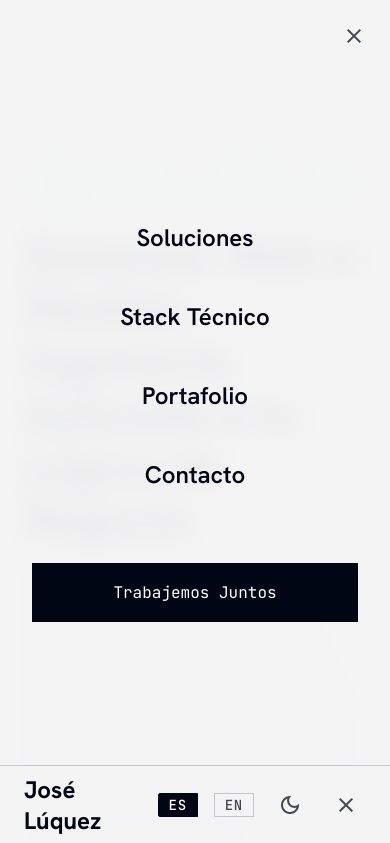
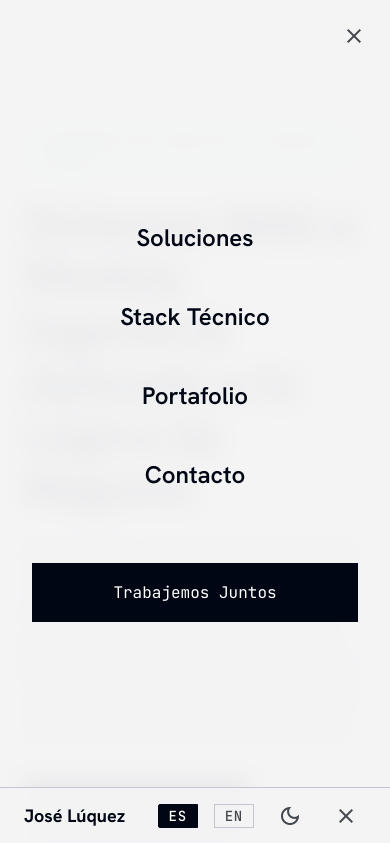
Before and after one commit to luqjos31/luqjos31.github.io, a website built with Vite: page index.html in a window 390 px wide. Both pictures are taken after a click on the button "menu". Shown: the top 843 px of the page. Built offline with nearby package versions, Linux system fonts and the light colour scheme.

Commit message:
fix: hide mobile menu on desktop, smaller logo on mobile, compact top margin

```diff
--- a/index.html
+++ b/index.html
@@ -11,7 +11,7 @@
 <!-- TopAppBar -->
 <header class="fixed bottom-0 md:top-0 left-0 w-full z-50 flex justify-between items-center px-lg py-sm bg-background/90 backdrop-blur-md border-t md:border-t-0 md:border-b border-outline-variant">
 <div class="max-w-container-max mx-auto w-full flex justify-between items-center">
-<div class="font-display-lg text-headline-md font-bold text-primary">
+<div class="font-display-lg text-[18px] md:text-headline-md font-bold text-primary whitespace-nowrap">
             José Lúquez
         </div>
 <nav class="hidden md:flex items-center gap-lg">
@@ -30,7 +30,7 @@
 </div>
 </header>
 <!-- Mobile menu overlay -->
-<div id="mobile-menu" class="fixed inset-0 z-40 flex-col items-center justify-center gap-xl bg-background/95 backdrop-blur-md" style="display: none">
+<div id="mobile-menu" class="fixed inset-0 z-40 flex-col items-center justify-center gap-xl bg-background/95 backdrop-blur-md md:hidden" style="display: none">
 <button id="menu-close" class="absolute top-4 right-4 material-symbols-outlined text-on-surface-variant p-2" aria-label="Close menu">close</button>
 <a class="font-headline-md text-headline-md text-primary hover:text-on-surface-variant transition-colors" href="#solutions" data-i18n="nav_solutions">Soluciones</a>
 <a class="font-headline-md text-headline-md text-primary hover:text-on-surface-variant transition-colors" href="#stack" data-i18n="nav_stack">Stack Técnico</a>
@@ -38,7 +38,7 @@
 <a class="font-headline-md text-headline-md text-primary hover:text-on-surface-variant transition-colors" href="#contact" data-i18n="nav_contact">Contacto</a>
 <a class="btn-primary px-xxl py-md font-label-md mt-lg" href="#contact" data-i18n="hire_me">Trabajemos Juntos</a>
 </div>
-<main class="mt-xxl md:mt-xxl mb-xxl md:mb-0">
+<main class="mt-xl md:mt-xxl mb-xxl md:mb-0">
 <!-- Hero Section -->
 <section class="hero">
 <div class="hero-content">
```
